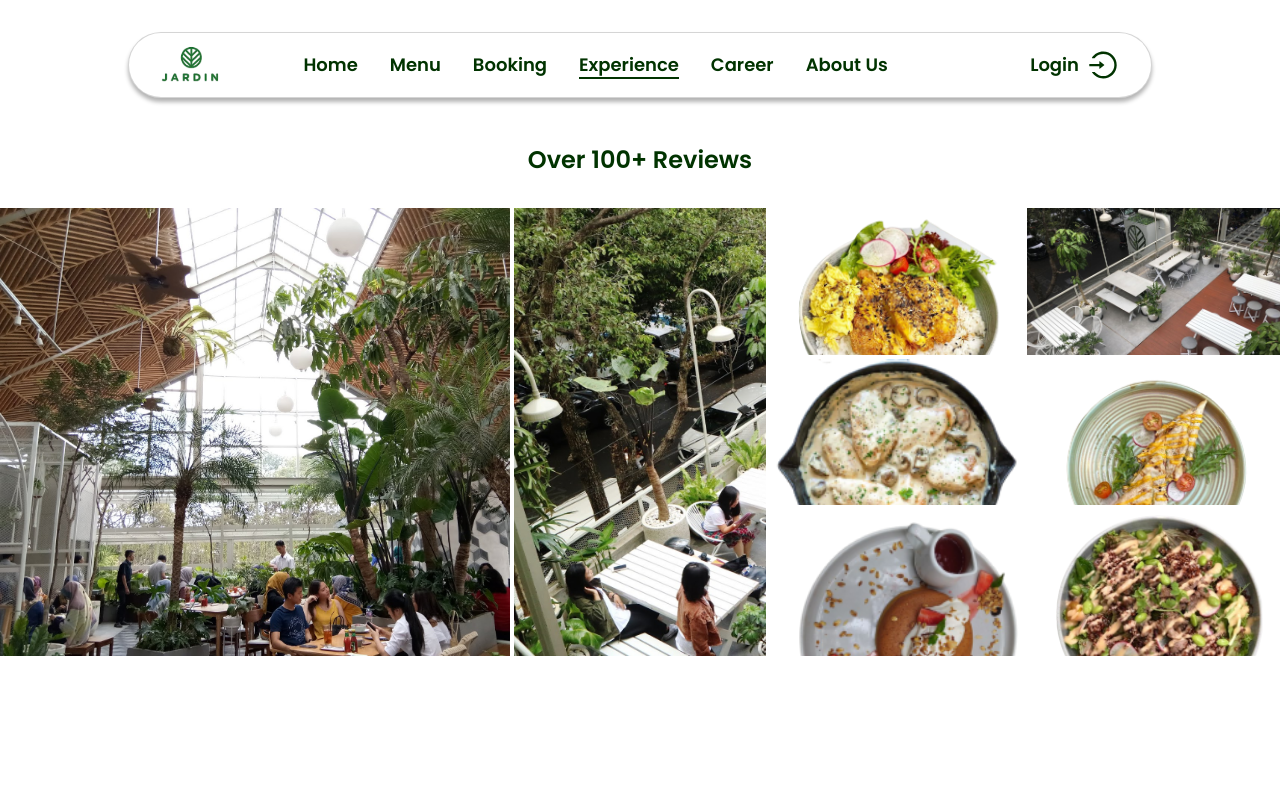
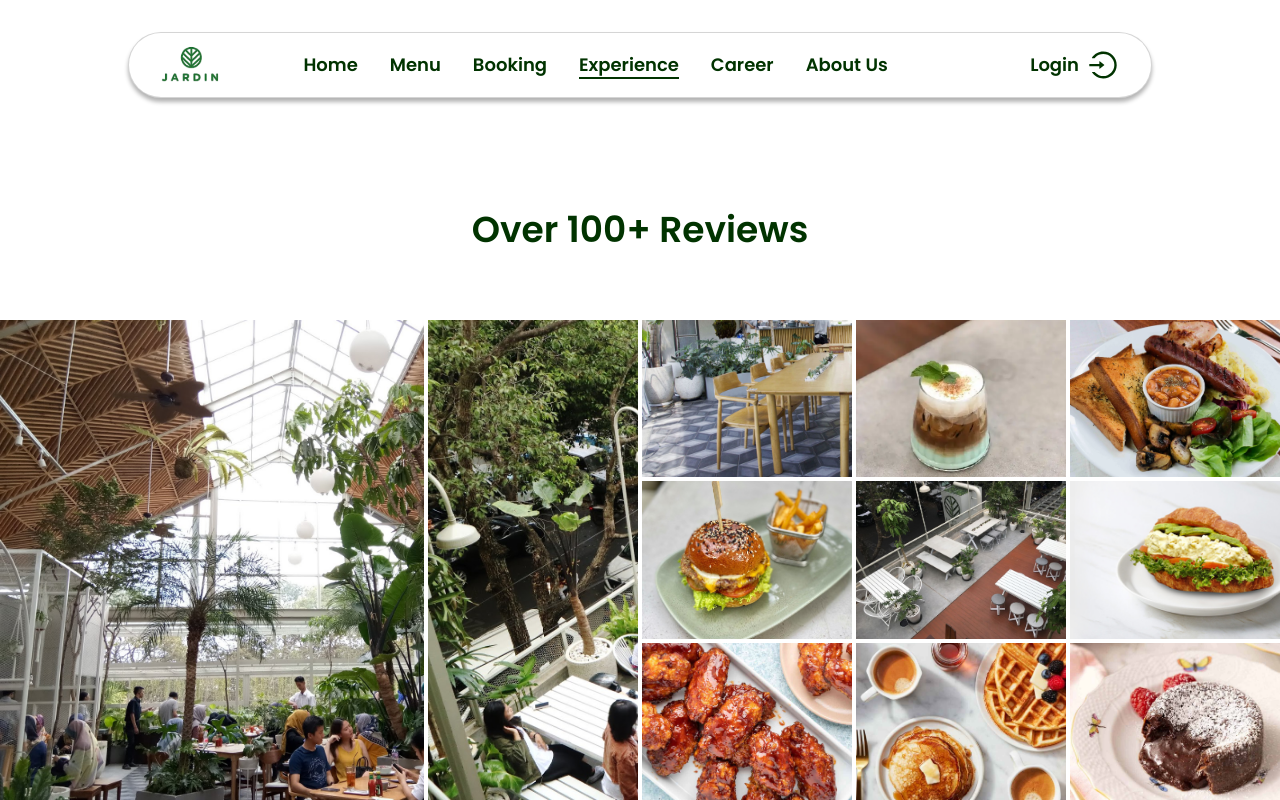
Before and after one commit to darrellrahan/jardincafe, a Next.js app: page /experience in a window 1280 px wide. Built offline with nearby package versions, Linux system fonts and the light colour scheme; no server answers.

Commit message:
did experience

```diff
--- a/app/components/HeroExp.tsx
+++ b/app/components/HeroExp.tsx
@@ -3,19 +3,25 @@ import React from "react";
 function HeroExp() {
   return (
     <section id="hero-exp">
-      <div className="mt-36">
-        <h1 className="text-[#013300] text-2xl font-semibold text-center mb-8">
+      <div className="h-screen flex flex-col justify-between">
+        <div></div>
+        <div></div>
+        <div></div>
+        <h1 className="text-[#013300] text-4xl font-semibold text-center">
           Over 100+ Reviews
         </h1>
-        <div className="h-[28rem] grid grid-cols-5 gap-1">
+        <div className="h-[30rem] grid grid-cols-6 gap-1">
           <div className="bg-[url('/images/photo/carousel-3.jpg')] bg-no-repeat bg-cover w-full h-full col-span-2 row-span-3" />
           <div className="bg-[url('/images/photo/carousel-1.jpg')] bg-no-repeat bg-cover w-full h-full row-span-3" />
-          <div className="bg-[url('/images/menu/dori-ricebowl.png')] bg-no-repeat bg-cover w-full h-full" />
-          <div className="bg-[url('/images/photo/carousel-2.jpg')] bg-no-repeat bg-cover w-full h-full" />
-          <div className="bg-[url('/images/menu/chicken-mushroom.png')] bg-no-repeat bg-cover w-full h-full" />
-          <div className="bg-[url('/images/menu/chicken-quesadilla.png')] bg-no-repeat bg-cover w-full h-full" />
-          <div className="bg-[url('/images/menu/strawberry-creme.png')] bg-no-repeat bg-cover w-full h-full" />
-          <div className="bg-[url('/images/menu/quinoa-salad.png')] bg-no-repeat bg-cover w-full h-full" />
+          <div className="bg-[url('/images/booking/bg.png')] bg-no-repeat bg-cover w-full h-full" />
+          <div className="bg-[url('/images/hero/carousel-1.webp')] bg-no-repeat bg-cover w-full h-full bg-[50%]" />
+          <div className="bg-[url('/images/hero/carousel-2.webp')] bg-no-repeat bg-cover w-full h-full" />
+          <div className="bg-[url('/images/hero/carousel-3.jpeg')] bg-no-repeat bg-cover w-full h-full bg-[50%]" />
+          <div className="bg-[url('/images/login/bg.png')] bg-no-repeat bg-cover w-full h-full" />
+          <div className="bg-[url('/images/menu/all-day-breakfast.png')] bg-no-repeat bg-cover w-full h-full" />
+          <div className="bg-[url('/images/menu/appetizer.png')] bg-no-repeat bg-cover w-full h-full" />
+          <div className="bg-[url('/images/menu/breakfast.png')] bg-no-repeat bg-cover w-full h-full" />
+          <div className="bg-[url('/images/menu/desert.png')] bg-no-repeat bg-cover w-full h-full" />
         </div>
       </div>
     </section>
```
